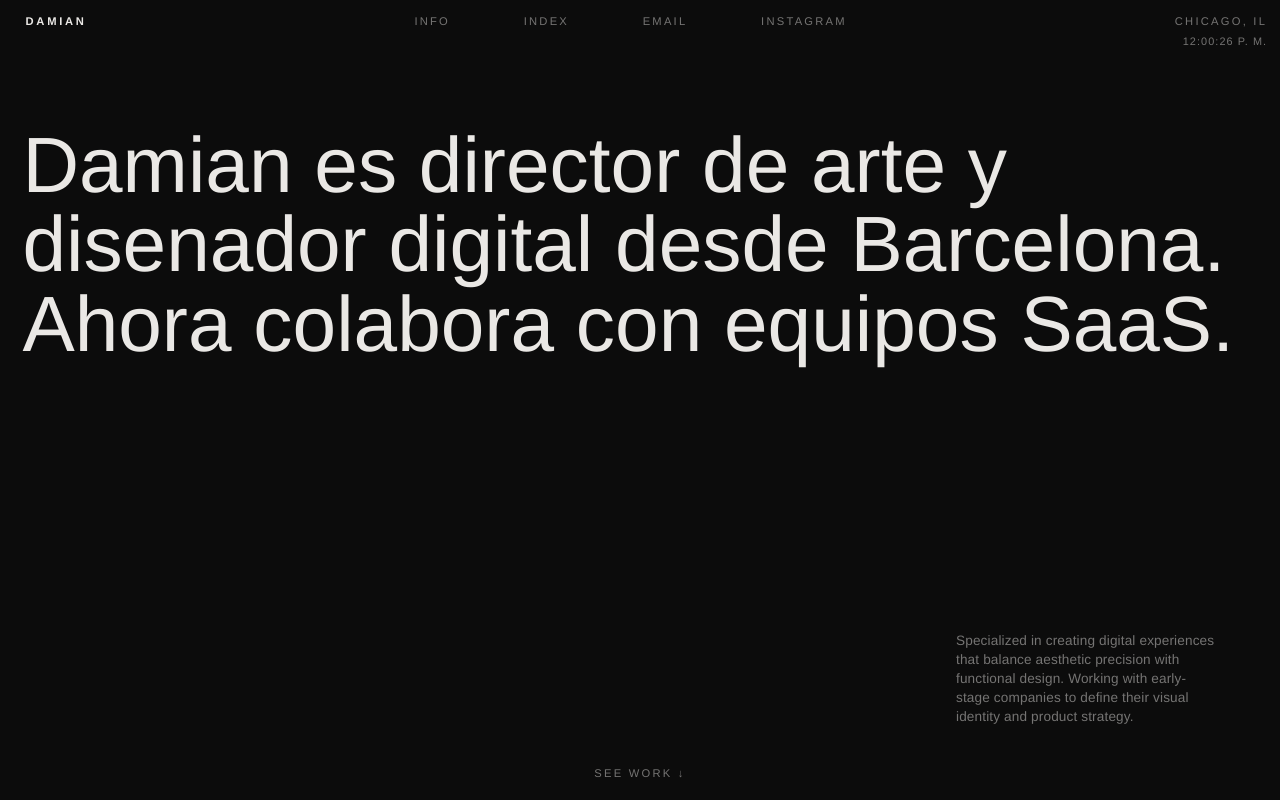
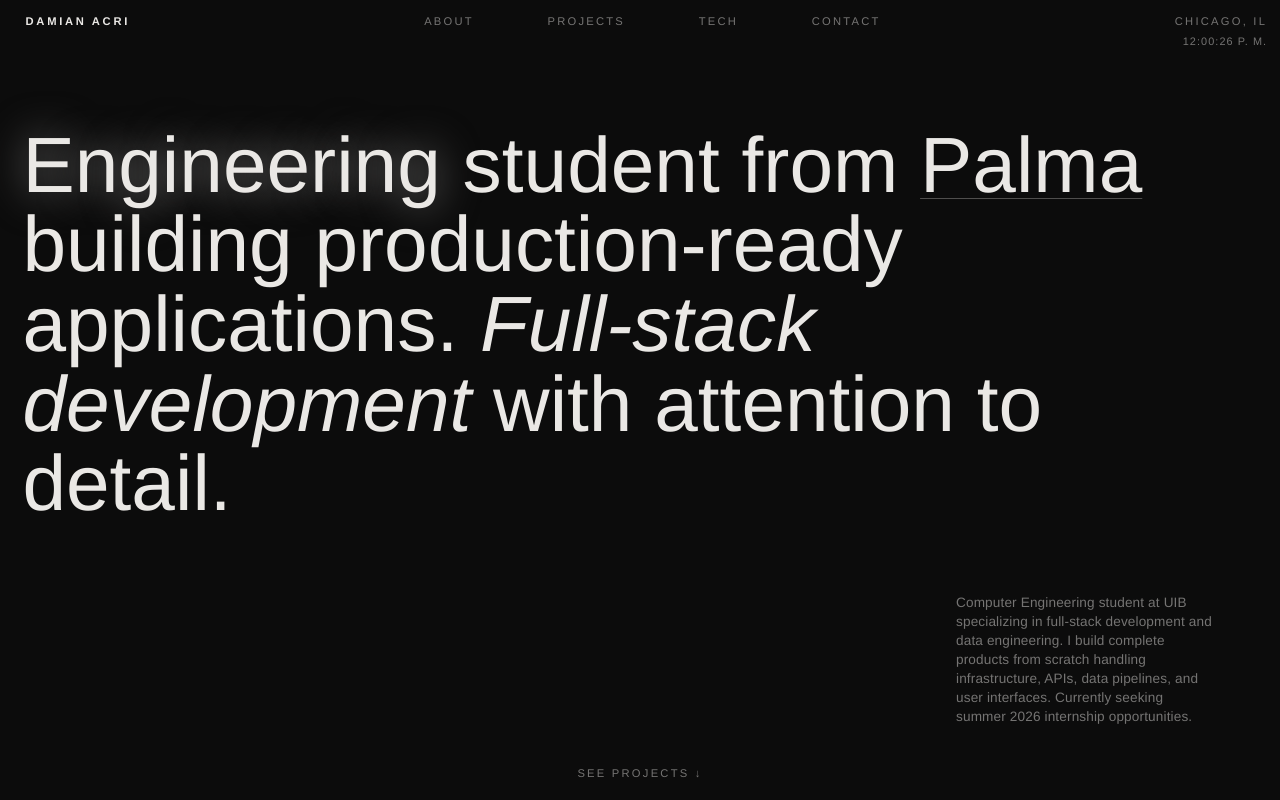
Before and after one commit to DamianAcri/FD-Portfolio, a Next.js app: page / in a window 1280 px wide. Built offline with nearby package versions, Linux system fonts and the light colour scheme.

Commit message:
Añadidos detalles importantes que se ven bien

```diff
--- a/app/globals.css
+++ b/app/globals.css
@@ -85,11 +85,27 @@ a {
 .frame__nav-link {
   color: var(--muted);
   transition: color 0.3s ease;
+  position: relative;
+}
+
+.frame__nav-link::after {
+  content: '';
+  position: absolute;
+  bottom: -1px;
+  left: 0;
+  width: 0;
+  height: 0.5px;
+  background: var(--fg);
+  transition: width 0.3s ease;
 }
 
 .frame__nav-link:hover,
 .frame__nav-link:focus-visible {
   color: var(--fg);
+}
+
+.frame__nav-link:hover::after {
+  width: 100%;
 }
 
 .frame__meta {
@@ -138,9 +154,26 @@ a {
   animation: heroFade 0.9s ease-out both;
 }
 
+.hero__glow {
+  text-shadow: 0 0 40px rgba(234, 232, 229, 0.5);
+}
+
 .hero__highlight {
   cursor: pointer;
   position: relative;
+  text-decoration: underline;
+  text-decoration-color: rgba(234, 232, 229, 0.3);
+  text-underline-offset: 6px;
+  text-decoration-thickness: 1px;
+  transition: text-decoration-color 0.3s ease;
+}
+
+.hero__highlight:hover {
+  text-decoration-color: rgba(234, 232, 229, 0.6);
+}
+
+.hero__dotted {
+  font-style: italic;
 }
 
 .cursor-tooltip {
--- a/app/page.tsx
+++ b/app/page.tsx
@@ -3,16 +3,19 @@
 import { useEffect, useState } from 'react'
 
 const navLinks = [
-  { label: 'INFO', href: '#info' },
-  { label: 'INDEX', href: '#work' },
-  { label: 'EMAIL', href: 'mailto:hi@ch.sh' },
-  { label: 'INSTAGRAM', href: 'https://instagram.com' },
+  { label: 'ABOUT', href: '#about' },
+  { label: 'PROJECTS', href: '#projects' },
+  { label: 'TECH', href: '#tech' },
+  { label: 'CONTACT', href: '#contact' },
 ]
 
 const heroCopy = {
-  text: 'Damian es director de arte y disenador digital desde ',
-  highlight: 'Barcelona',
-  rest: '. Ahora colabora con equipos SaaS.'
+  prefix: 'Engineering',
+  text: ' student from ',
+  highlight: 'Palma',
+  rest: ' building production-ready applications. ',
+  highlight2: 'Full-stack development',
+  rest2: ' with attention to detail.'
 }
 
 const tiles = [
@@ -76,7 +79,7 @@ export default function Home() {
   return (
     <main className="frame">
       <header className="frame__top">
-        <span className="frame__brand">DAMIAN</span>
+        <span className="frame__brand">DAMIAN ACRI</span>
         <nav className="frame__nav" aria-label="principal">
           {navLinks.map(({ label, href }) => (
             <a key={href} href={href} className="frame__nav-link">
@@ -94,9 +97,10 @@ export default function Home() {
         </div>
       </header>
 
-      <section className="hero" id="info">
+      <section className="hero" id="home">
         <div className="hero__content">
           <h1 className="hero__headline">
+            <span className="hero__glow">{heroCopy.prefix}</span>
             {heroCopy.text}
             <span
               className="hero__highlight"
@@ -107,13 +111,15 @@ export default function Home() {
               {heroCopy.highlight}
             </span>
             {heroCopy.rest}
+            <span className="hero__dotted">{heroCopy.highlight2}</span>
+            {heroCopy.rest2}
           </h1>
           <p className="hero__subtext">
-            Specialized in creating digital experiences that balance aesthetic precision with functional design. Working with early-stage companies to define their visual identity and product strategy.
+            Computer Engineering student at UIB specializing in full-stack development and data engineering. I build complete products from scratch handling infrastructure, APIs, data pipelines, and user interfaces. Currently seeking summer 2026 internship opportunities.
           </p>
         </div>
-        <a href="#work" className="hero__cta">
-          SEE WORK ↓
+        <a href="#projects" className="hero__cta">
+          SEE PROJECTS ↓
         </a>
         {showTooltip && (
           <div
@@ -126,7 +132,7 @@ export default function Home() {
         )}
       </section>
 
-      <section className="grid" id="work">
+      <section className="grid" id="projects">
         {tiles.map(({ id, title, subtitle, tag }, index) => (
           <article key={id} className={`grid__item grid__item--${index + 1}`}>
             <div className="grid__item-media" aria-hidden="true" />
```
